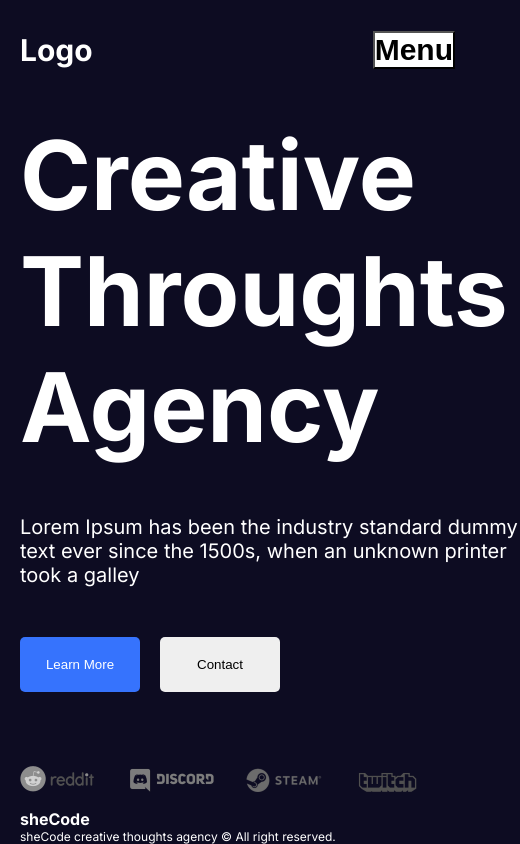
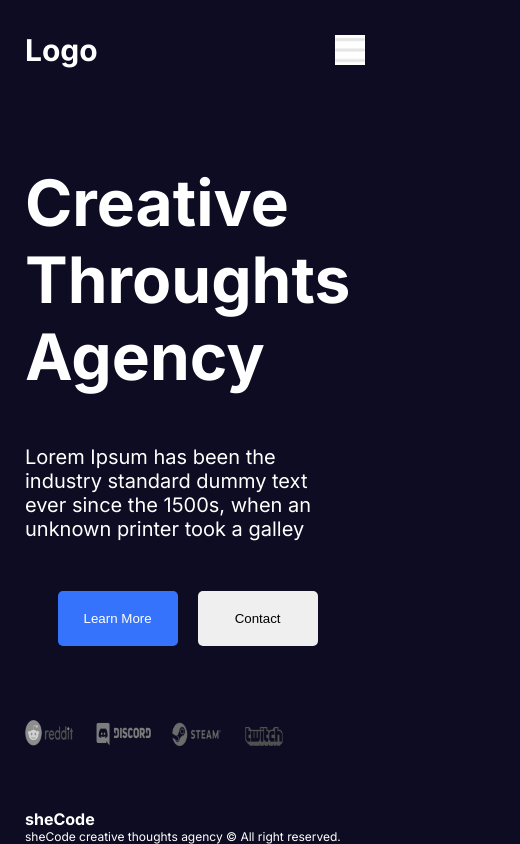
Before and after one commit to Richa-12y/Next14project, a Next.js app: page / in a window 390 px wide. Shown: the whole page, 520 px wide, since content can reach past the window. Built offline with nearby package versions, Linux system fonts and the light colour scheme; grey boxes are pictures that could not be loaded.

Commit message:
minor change in css home,navbar,globals css file

```diff
--- a/src/app/about/about.module.css
+++ b/src/app/about/about.module.css
@@ -43,3 +43,15 @@
 .img {
   object-fit: contain;
 }
+
+@media (max-width: 768px) {
+  .conatiner {
+    flex-direction: column;
+    text-align: center;
+  }
+
+  .box {
+    flex-direction: column;
+    gap: 50px;
+  }
+}
--- a/src/app/contact/contact.module.css
+++ b/src/app/contact/contact.module.css
@@ -43,3 +43,9 @@
   border-radius: 5px;
   cursor: pointer;
 }
+
+@media (max-width: 768px) {
+  .conatiner {
+    flex-direction: column;
+  }
+}
--- a/src/app/globals.css
+++ b/src/app/globals.css
@@ -69,3 +69,9 @@ a {
     width: 475px;
   }
 }
+
+@media (max-width: 475px) {
+  .container {
+    width: 380px;
+  }
+}
--- a/src/app/home.module.css
+++ b/src/app/home.module.css
@@ -47,8 +47,23 @@
   filter: grayscale(1);
 }
 
-.brandImg {
+@media (max-width: 1024px) {
+  .container {
+    flex-direction: column;
+    text-align: center;
+  }
+
+  .buttons {
+    justify-content: center;
+  }
 }
 
-.heroImg {
+@media (max-width: 768px) {
+  .title {
+    font-size: 64px;
+  }
+
+  .brands {
+    width: 100%;
+  }
 }
--- a/src/components/navbar/links/Links.js
+++ b/src/components/navbar/links/Links.js
@@ -2,6 +2,7 @@
 import { useState } from "react";
 import styles from "./links.module.css";
 import NavLink from "./navLink/navLink";
+import Image from "next/image";
 
 const links = [
   {
@@ -42,12 +43,14 @@ const Links = () => {
           <NavLink item={{ title: "Login", path: "/login" }} />
         )}
       </div>
-      <button
+      <Image
+        src="/menu.png"
+        alt=""
+        width={30}
+        height={30}
+        onClick={() => setOpen((prev) => !prev)}
         className={styles.menuButton}
-        onClick={() => setOpen((prev) => !prev)}
-      >
-        Menu
-      </button>
+      />
       {open && (
         <div className={styles.mobileLinks}>
           {links.map((link) => (
--- a/src/components/navbar/links/links.module.css
+++ b/src/components/navbar/links/links.module.css
@@ -38,7 +38,7 @@
     width: 50%;
     height: calc(100vh - 100px);
     /* background-color: var(--bg); */
-    background-color: rebeccapurple;
+    /* background-color: rebeccapurple; */
     display: flex;
     flex-direction: column;
     align-items: center;
```
